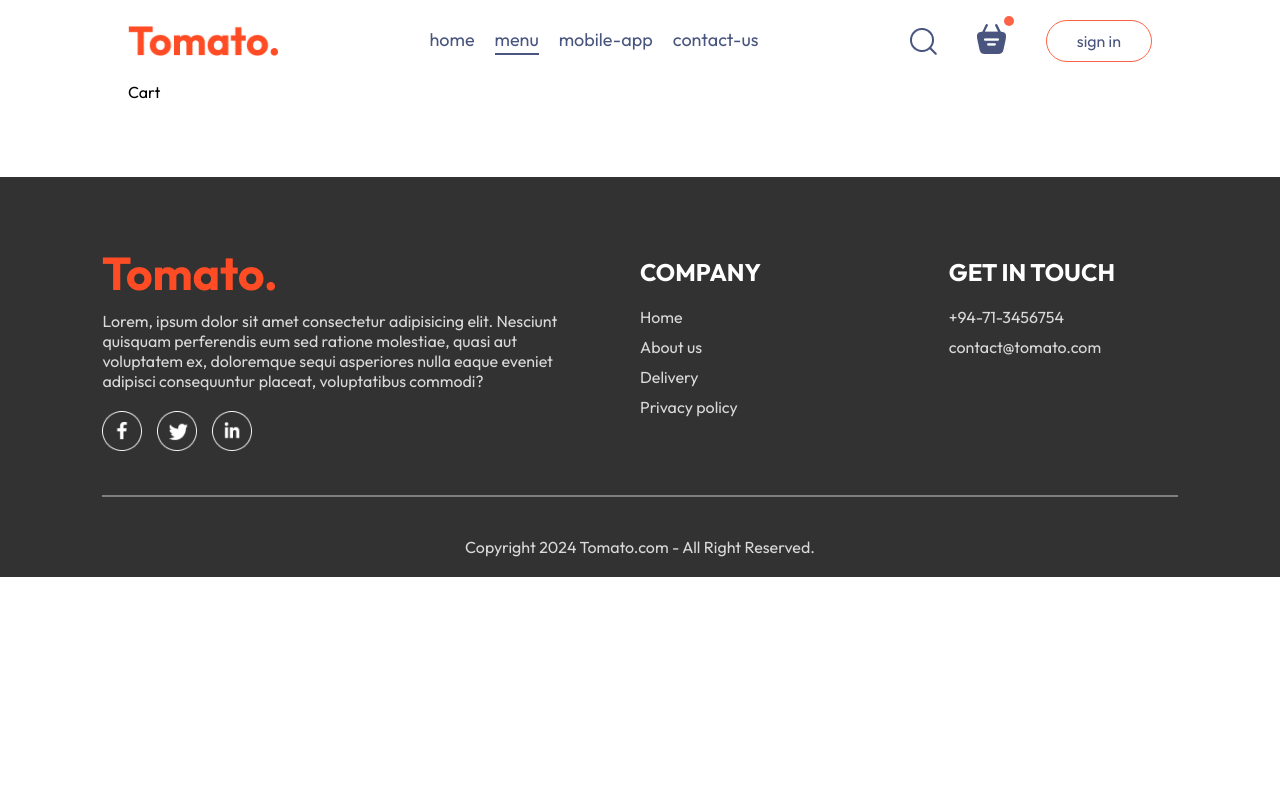
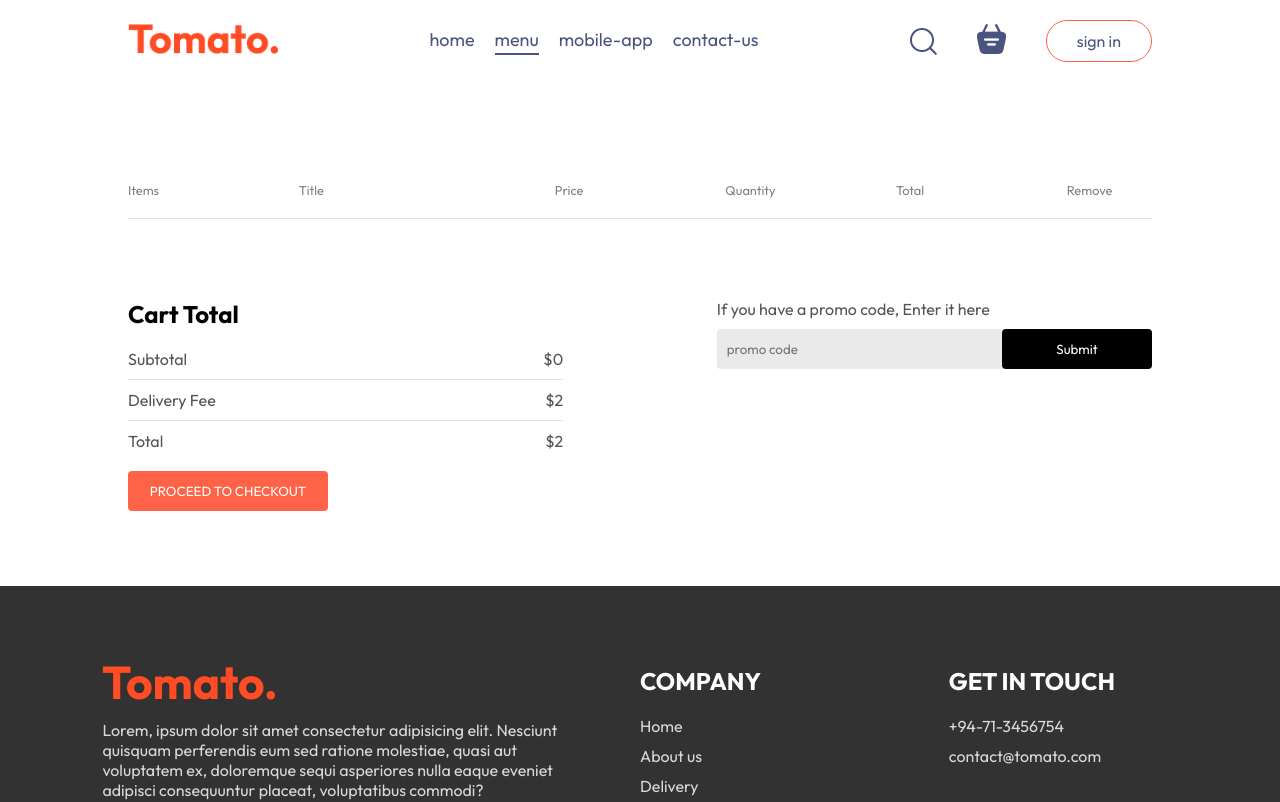
Before and after one commit to Dhack99/Food_Delivery_App, a React (Vite) app: page /cart in a window 1280 px wide. Shown: the top 802 px of the page. Built offline with nearby package versions, Linux system fonts and the light colour scheme.

Commit message:
create cart page

```diff
--- a/src/components/Navbar/Navbar.jsx
+++ b/src/components/Navbar/Navbar.jsx
@@ -1,15 +1,17 @@
-import React, { useState } from 'react';
+import React, { useContext, useState } from 'react';
 import './Navbar.css';
 import {assets} from '../../assets/assets';
 import { Link } from 'react-router-dom';
+import { StoreContext } from '../../context/StoreContext';
 
 const Navbar = ({setShowLogin}) => {
 
-    const[menu,setMenu] = useState("menu")
+    const[menu,setMenu] = useState("menu");
+    const {getTotalCartAmount} = useContext(StoreContext);
 
   return (
     <div className='navbar'>
-        <img src={assets.logo} alt="" className="logo" />
+       <Link to='/'> <img src={assets.logo} alt="" className="logo" /></Link>
         <ul className="navbar-menu">
             <Link to='/' onClick={()=>setMenu("home")} className={menu==="home"?"active":""}>home</Link>
             <a href='#explore-menu' onClick={()=>setMenu("menu")} className={menu==="menu"?"active":""}>menu</a>
@@ -19,8 +21,8 @@
         <div className="navbar-right">
             <img src={assets.search_icon} alt="" />
             <div className="navbar-search-icon">
-                <img src={assets.basket_icon} alt="" />
-                <div className="dot"></div>
+                <Link to='/cart'><img src={assets.basket_icon} alt="" /></Link>
+                <div className={getTotalCartAmount()===0?"":"dot"}></div>
             </div>
             <button onClick={()=>setShowLogin(true)}>sign in</button>
         </div>
--- a/src/context/StoreContext.jsx
+++ b/src/context/StoreContext.jsx
@@ -22,17 +22,24 @@
         setCartItems((prev)=>({...prev,[itemId]:prev[itemId]-1}))
     }
 
-    useEffect(()=>{
-
-        console.log(cartItems);
-    },[cartItems])
+    const getTotalCartAmount = () => {
+        let totalAmount = 0;
+        for (const item in cartItems){
+            if (cartItems[item] > 0){
+                let itemInfo = food_list.find((product) => product._id === item);
+                totalAmount += itemInfo.price * cartItems[item];
+            }
+        }
+        return totalAmount;
+    }
 
     const contextValue = {
         food_list,
         cartItems,
         setCartItems,
         addToCart,
-        removeFromCart
+        removeFromCart,
+        getTotalCartAmount
     }
 
     return (
--- a/src/pages/Cart/Cart.css
+++ b/src/pages/Cart/Cart.css
@@ -0,0 +1,105 @@
+.cart{
+    margin-top: 100px;
+}
+
+.cart-items-title{
+    display: grid;
+    grid-template-columns:1fr 1.5fr 1fr 1fr 1fr 0.5fr ;
+    align-items: center;
+    color: grey;
+    font-size: max(1vw,12px);
+}
+
+.cart-items-item{
+    margin: 10px 0px;
+    color: rgb(0, 0, 0);
+}
+
+.cart-items-item img{
+    width: 50px;
+}
+
+.cart hr{
+    height: 1px;
+    background-color: #e2e2e2;
+    border: none;
+}
+
+.cart-items-item .cross{
+    cursor: pointer;
+}
+
+.cart-bottom{
+    margin-top: 80px;
+    display: flex;
+    justify-content: space-between;
+    gap: max(12vw,20px);
+}
+
+.cart-total{
+    flex: 1;
+    display: flex;
+    flex-direction: column;
+    gap: 20px;
+}
+
+.cart-total-details{
+    display: flex;
+    justify-content: space-between;
+    color: #555;
+}
+
+.cart-total hr{
+    margin: 10px 0px;
+}
+
+.cart-total button{
+    border:none;
+    color: white;
+    background-color: tomato;
+    width: max(15vw,200px);
+    padding: 12px 0px;
+    border-radius: 4px;
+    cursor: pointer;
+}
+
+.cart-promocode{
+    flex: 1;
+}
+.cart-promocode p{
+    color: #555;
+}
+
+.cart-promocode-input{
+    margin-top: 10px;
+    display: flex;
+    justify-content: space-between;
+    align-items: center;
+    background-color: #eaeaea;
+    border-radius: 4px;
+}
+
+.cart-promocode-input input{
+    background: transparent;
+    border: none;
+    outline: none;
+    padding-left: 10px;
+}
+
+.cart-promocode-input button{
+    width: max(10vw, 150px);
+    padding: 12px 5px;
+    background-color: black;
+    border: none;
+    color: white;
+    border-radius: 4px;
+}
+
+@media(max-width:750px){
+    .cart-bottom{
+        flex-direction: column-reverse;
+    }
+    .cart-promocode{
+        justify-content: start;
+    }
+}
--- a/src/pages/Cart/Cart.jsx
+++ b/src/pages/Cart/Cart.jsx
@@ -1,10 +1,77 @@
-import React from 'react'
+import React, { useContext } from 'react'
 import './Cart.css'
+import { StoreContext } from '../../context/StoreContext'
 
 const Cart = () => {
+
+  const {cartItems,food_list,removeFromCart,getTotalCartAmount} = useContext(StoreContext);
+
   return (
-    <div>Cart</div>
-  )
+    <div className="cart">
+      <div className="cart-items">
+        <div className="cart-items-title">
+          <p>Items</p>
+          <p>Title</p>
+          <p>Price</p>
+          <p>Quantity</p>
+          <p>Total</p>
+          <p>Remove</p>
+        </div>
+        <br />
+        <hr />
+        {food_list.map((item, index) => {
+          if (cartItems[item._id] > 0) {
+            return (
+              <div>
+                <div className="cart-items-title cart-items-item">
+                  <img src={item.image} alt="" />
+                  <p>{item.name}</p>
+                  <p>${item.price}</p>
+                  <p>{cartItems[item._id]}</p>
+                  <p>${item.price * cartItems[item._id]}</p>
+                  <p onClick={() => removeFromCart(item._id)} className="cross">
+                    x
+                  </p>
+                </div>
+                <hr />
+              </div>
+            );
+          }
+        })}
+      </div>
+      <div className="cart-bottom">
+        <div className="cart-total">
+          <h2>Cart Total</h2>
+          <div>
+            <div className="cart-total-details">
+              <p>Subtotal</p>
+              <p>${getTotalCartAmount()}</p>
+            </div>
+            <hr />
+            <div className="cart-total-details">
+              <p>Delivery Fee</p>
+              <p>${2}</p>
+            </div>
+            <hr />
+            <div className="cart-total-details">
+              <p>Total</p>
+              <p>${getTotalCartAmount()+2}</p>
+            </div>
+          </div>
+          <button>PROCEED TO CHECKOUT</button>
+        </div>
+        <div className="cart-promocode">
+          <div>
+            <p>If you have a promo code, Enter it here</p>
+            <div className='cart-promocode-input'>
+              <input type='text' placeholder='promo code'></input>
+              <button>Submit</button>
+            </div>
+          </div>
+        </div>
+      </div>
+    </div>
+  );
 }
 
 export default Cart
```
